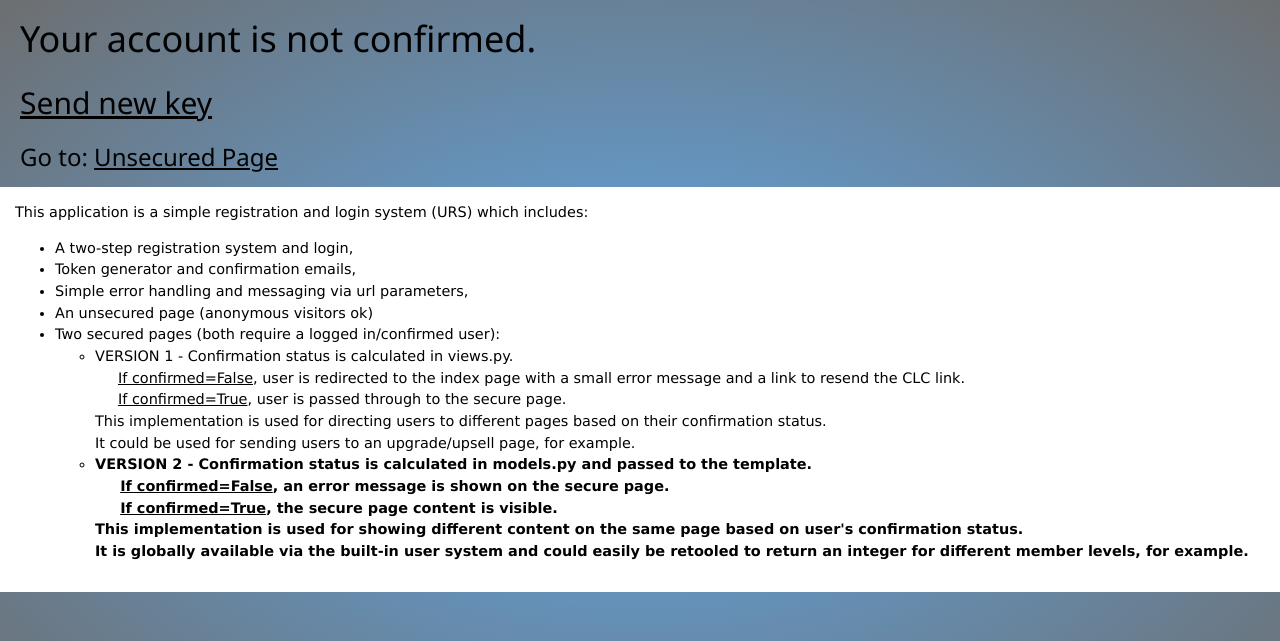
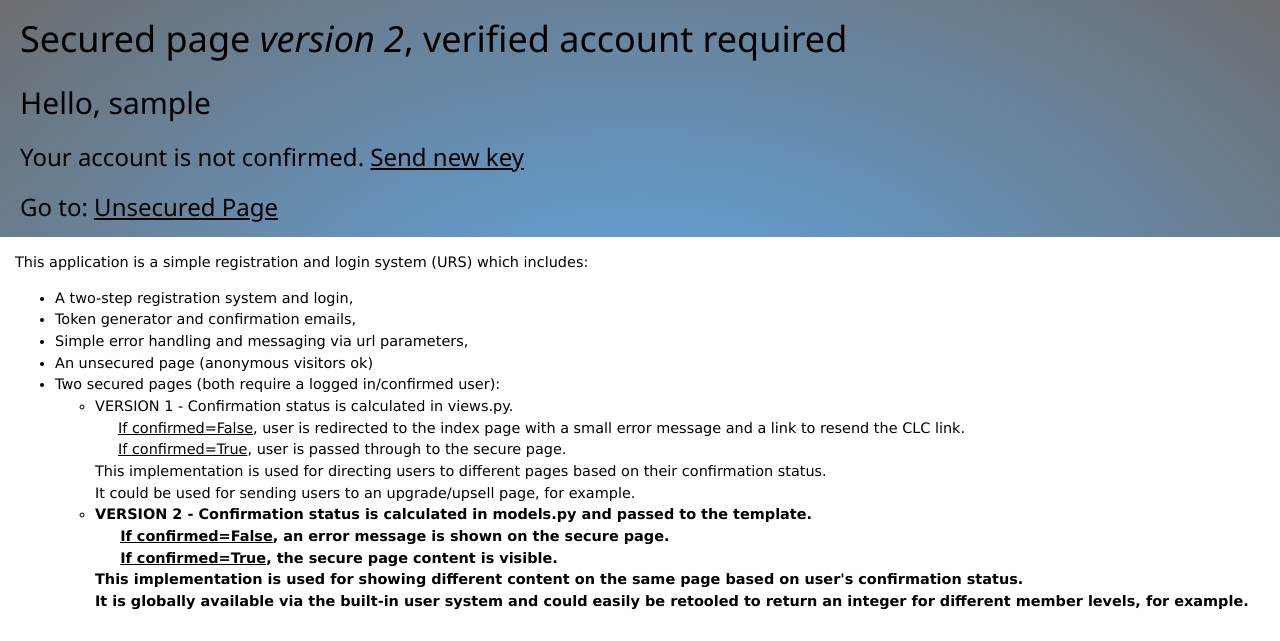
Before and after one commit to lar-mo/registration-rbac, a Django app: page /special_page2/ in a window 1280 px wide. Shown: the part 24-665 px from the top of the page. Run offline with Django 3.2, Linux system fonts and the light colour scheme; the visitor is signed in with stand-in values (Sample User, id 1); data that the repository does not hold is empty.

Commit message:
updating links + text on special_page2

```diff
--- a/clc_reg/templates/clc_reg/special_page2.html
+++ b/clc_reg/templates/clc_reg/special_page2.html
@@ -11,8 +11,9 @@
   <h3>Go to: <a href="{% url 'clc_reg:index' %}">Unsecured Page</a></h3>
   <h3>Go to: <a href="{% url 'clc_reg:special_page' %}">Secured Page</a> <i>version 1</i></h3>
 {% else %}
-  <h1>Your account is not confirmed.</h1>
-  <h2><a href="{% url 'clc_reg:send_new_key' %}">Send new key</a></h2>
+  <h1>Secured page <i>version 2</i>, verified account required</h1>
+  <h2>Hello, {{ user.username }}</h2>
+  <h3>Your account is not confirmed. <a href="{% url 'clc_reg:send_new_key' %}">Send new key</a></h3>
   <h3>Go to: <a href="{% url 'clc_reg:index' %}">Unsecured Page</a></h3>
 {% endif %}
 
```
